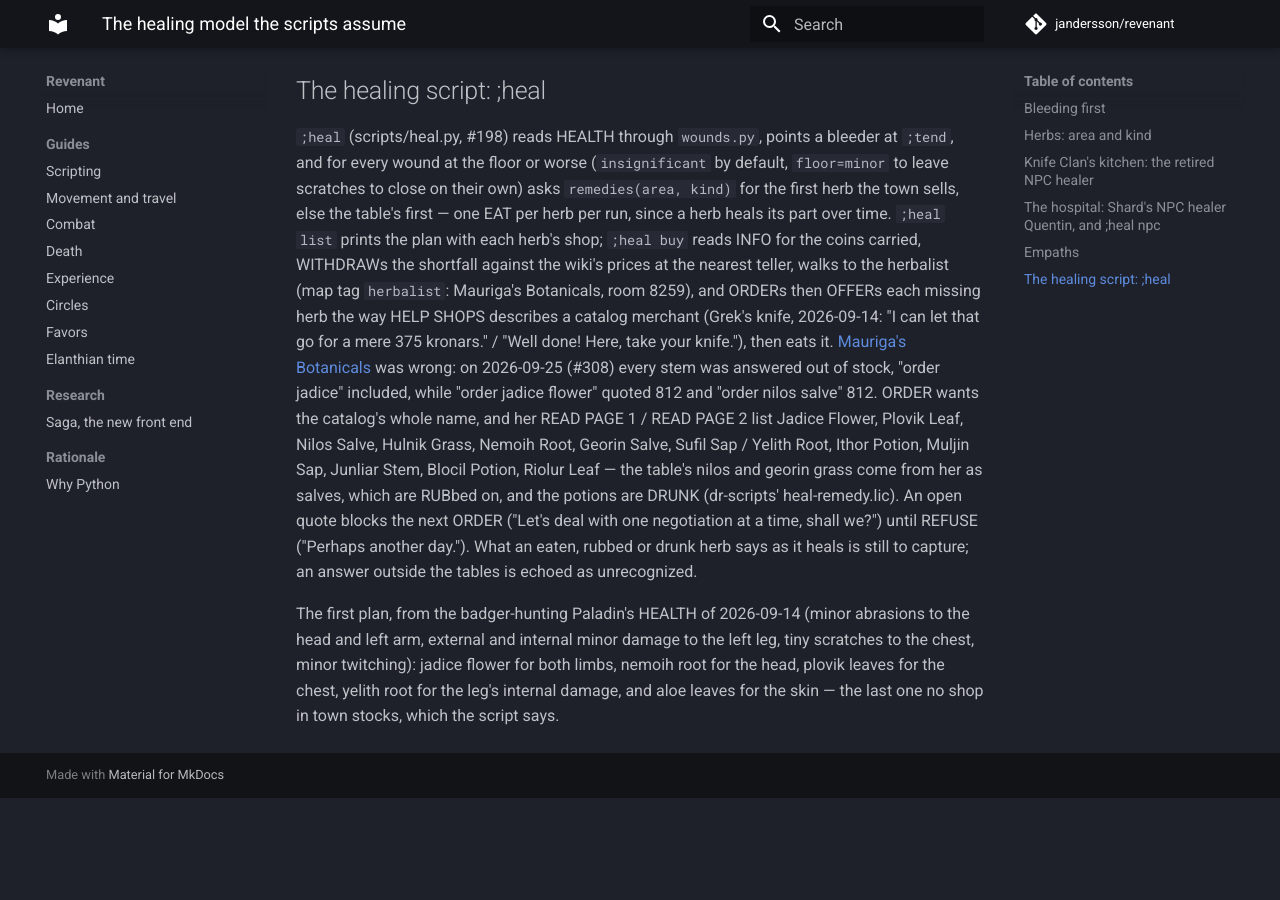
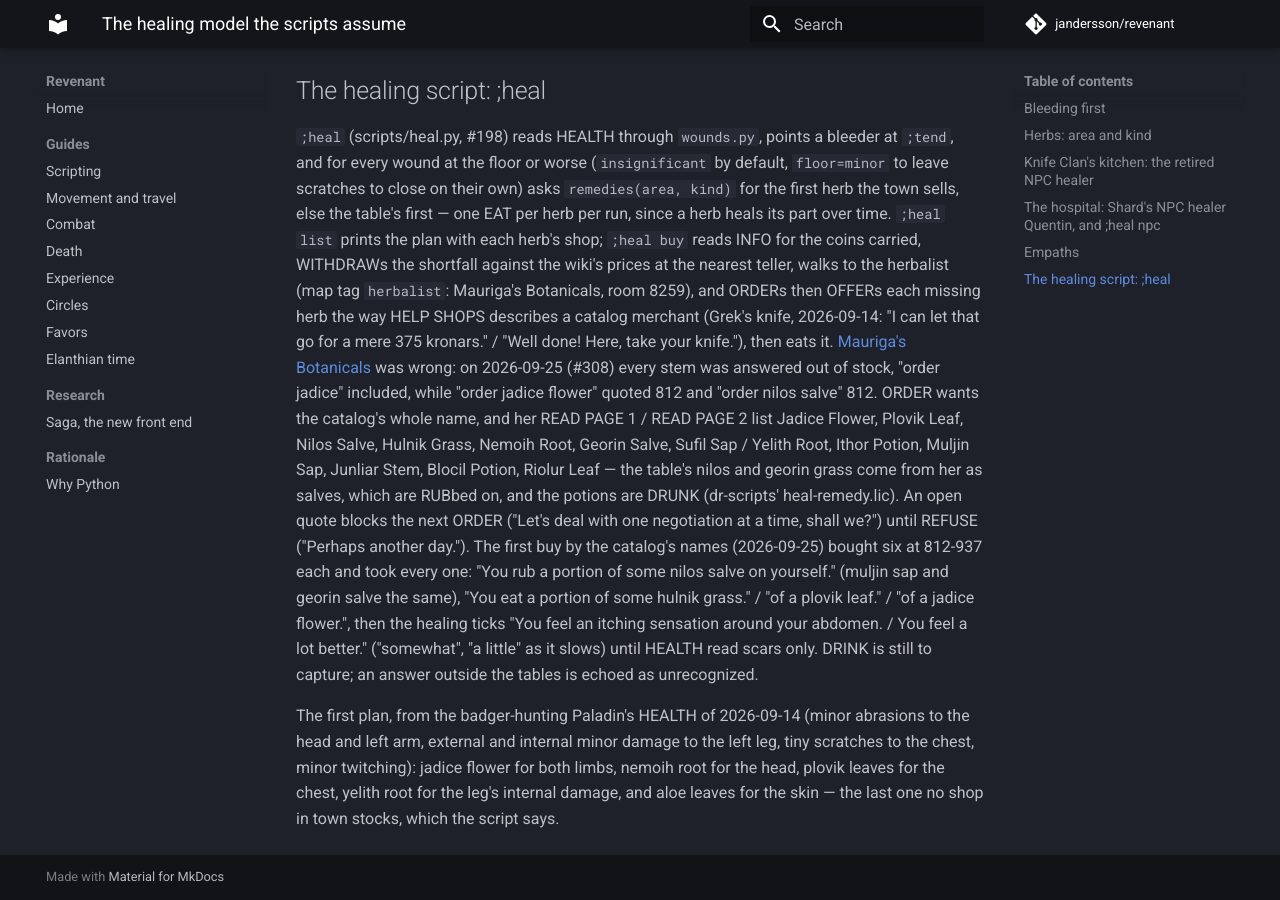
Before and after one commit to jandersson/revenant, an MkDocs documentation site: the page built from docs/healing.md, in a window 1280 px wide and 900 px high, scrolled down 3316 px. Built offline with MkDocs 1.6.1 and Material for MkDocs 9.7.7, drawn with Linux system fonts in a browser that asks for light colours; comment, search, counter and statistics services are not loaded; before the commit the page ends 4114 px from its top, so only the background shows below that.

Commit message:
test(heal): pin the first catalog-name buy's RUB and EAT answers (#308)
The first ;heal buy after the fix bought six remedies at Mauriga's and
took every one; RUB's answer was the heal-remedy.lic guess until now.

Co-Authored-By: Claude Opus 5.5 <noreply@anthropic.com>

```diff
--- a/docs/healing.md
+++ b/docs/healing.md
@@ -206,8 +206,14 @@ Stem, Blocil Potion, Riolur Leaf — the table's nilos and georin grass
 come from her as salves, which are RUBbed on, and the potions are
 DRUNK (dr-scripts' heal-remedy.lic). An open quote blocks the next
 ORDER ("Let's deal with one negotiation at a time, shall we?") until
-REFUSE ("Perhaps another day."). What an eaten, rubbed or drunk herb
-says as it heals is still to capture; an answer outside the tables is
+REFUSE ("Perhaps another day."). The first buy by the catalog's
+names (2026-09-25) bought six at 812-937 each and took every one:
+"You rub a portion of some nilos salve on yourself." (muljin sap and
+georin salve the same), "You eat a portion of some hulnik grass." /
+"of a plovik leaf." / "of a jadice flower.", then the healing ticks
+"You feel an itching sensation around your abdomen. / You feel a lot
+better." ("somewhat", "a little" as it slows) until HEALTH read scars
+only. DRINK is still to capture; an answer outside the tables is
 echoed as unrecognized.
 
 The first plan, from the badger-hunting Paladin's HEALTH of
```
Also changed, not shown: 2 other files.
